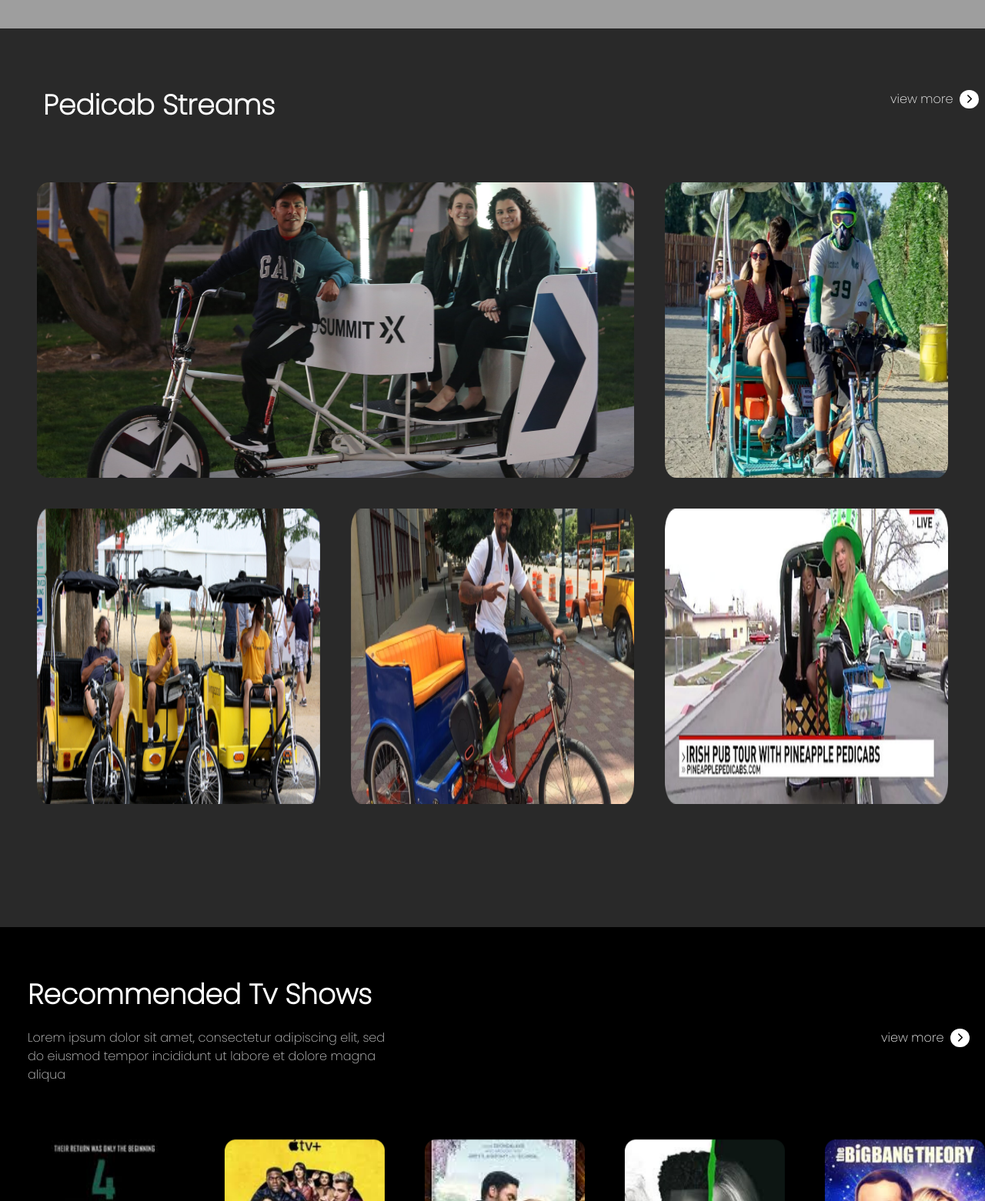
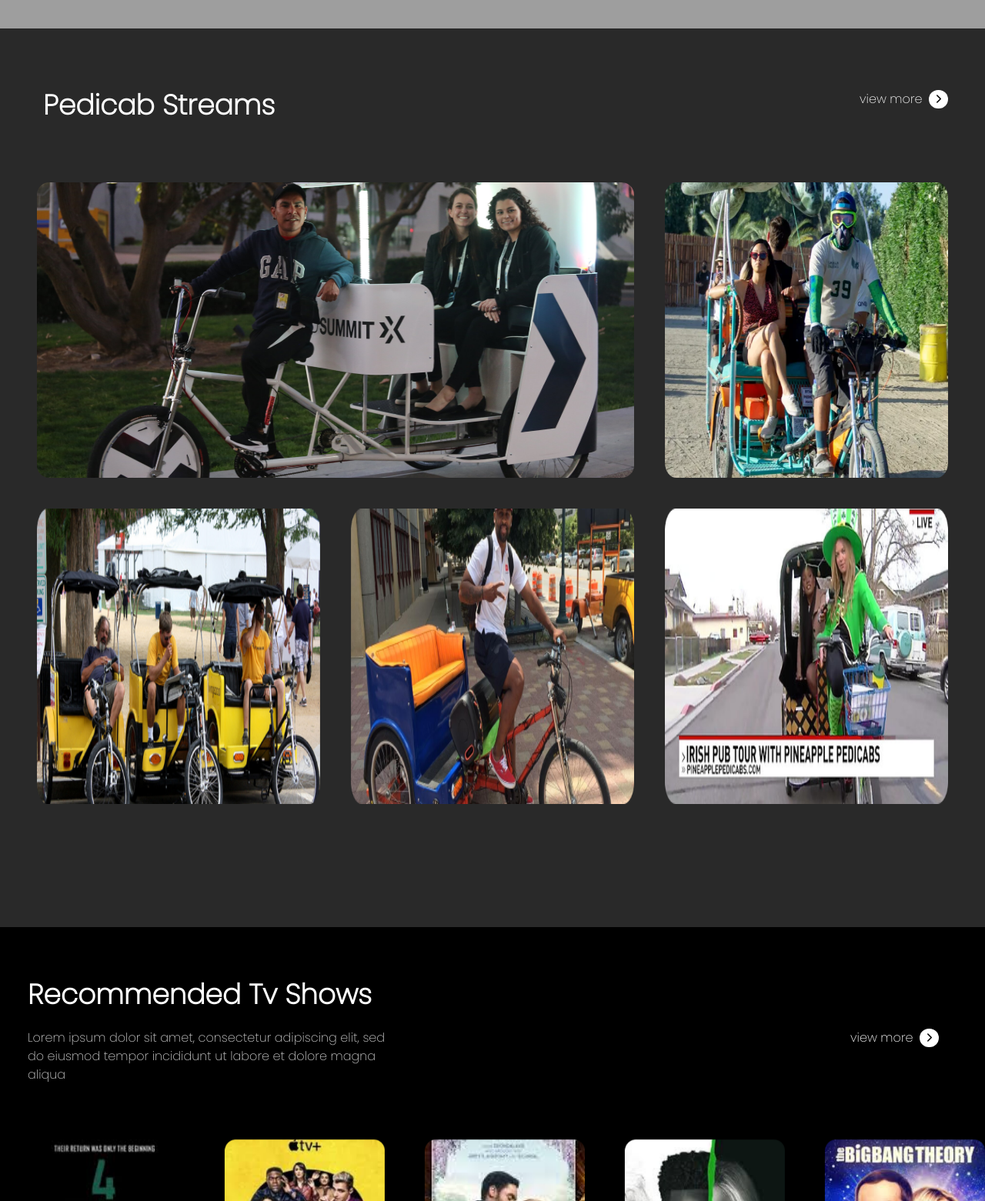
Before and after one commit to fhdali334/HTS-streaming-website, a website built with Vite: page index.html in a window 1280 px wide. Shown: the part 1793-3354 px from the top of the page at 77% size. Built offline with nearby package versions, Linux system fonts and the light colour scheme; grey boxes are pictures that could not be loaded; files whose address does not match are found by name; a web font is replaced by a local one.

Commit message:
Cards updated

```diff
--- a/index.html
+++ b/index.html
@@ -225,7 +225,7 @@
             <h1 class="text-4xl font-black">Pedicab Streams</h1>
           </div>
           <a class="" href="">
-            <div class="flex gap-2">
+            <div class="flex gap-2 md:pr-10">
               <p class="font-light">view more</p>
               <i
                 class="swiper-next-button text-xs fa-solid fa-chevron-right bg-white text-black px-[9px] py-[1px] pt-1 font-bold rounded-full"
@@ -341,7 +341,7 @@
             eiusmod tempor incididunt ut labore et dolore magna aliqua
           </p>
           <a class="" href="">
-            <div class="flex gap-2">
+            <div class="flex gap-2 md:pr-10">
               <p class="font-light">view more</p>
               <i
                 class="swiper-next-button text-xs fa-solid fa-chevron-right bg-white text-black px-[9px] py-[1px] pt-1 font-bold rounded-full"
```
